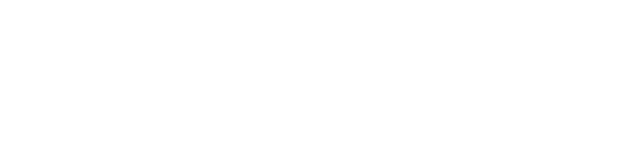
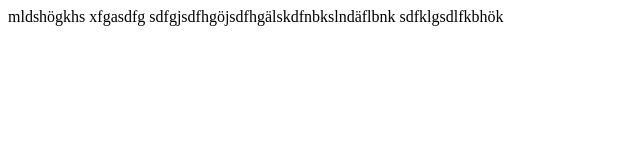
Before and after one commit to simonhalimonov-dci/git-test, a plain HTML site: page index.html in a window 1280 px wide. Shown: the whole page, without its empty margins (0-640 px from the left). Drawn offline with Linux system fonts and the light colour scheme.

Commit message:
Update index.html

```diff
--- a/index.html
+++ b/index.html
@@ -4,9 +4,13 @@
   <meta charset="UTF-8">
   <meta name="viewport" content="width=device-width, initial-scale=1.0">
   <meta http-equiv="X-UA-Compatible" content="ie=edge">
-  <title>Document</title>
+  <title>Document NEW CONFLICT PLEASE!"""§$§"%&%$ZHEDTHGFDG</title>
 </head>
-<body>
+<body>mldshögkhs
+  xfgasdfg
+  sdfgjsdfhgöjsdfhgälskdfnbkslndäflbnk
+
+  sdfklgsdlfkbhök
 
 </body>
 </html>
```
